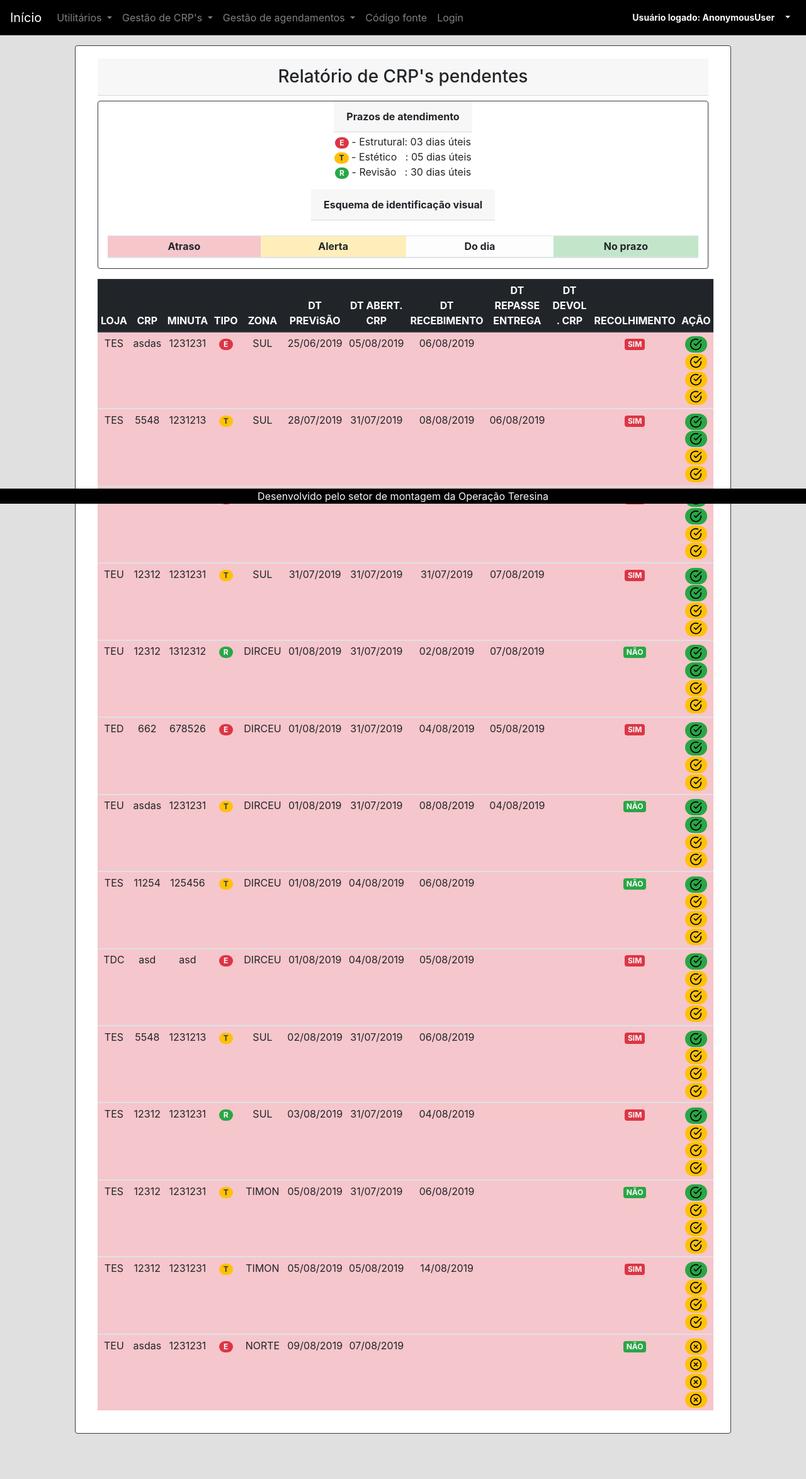
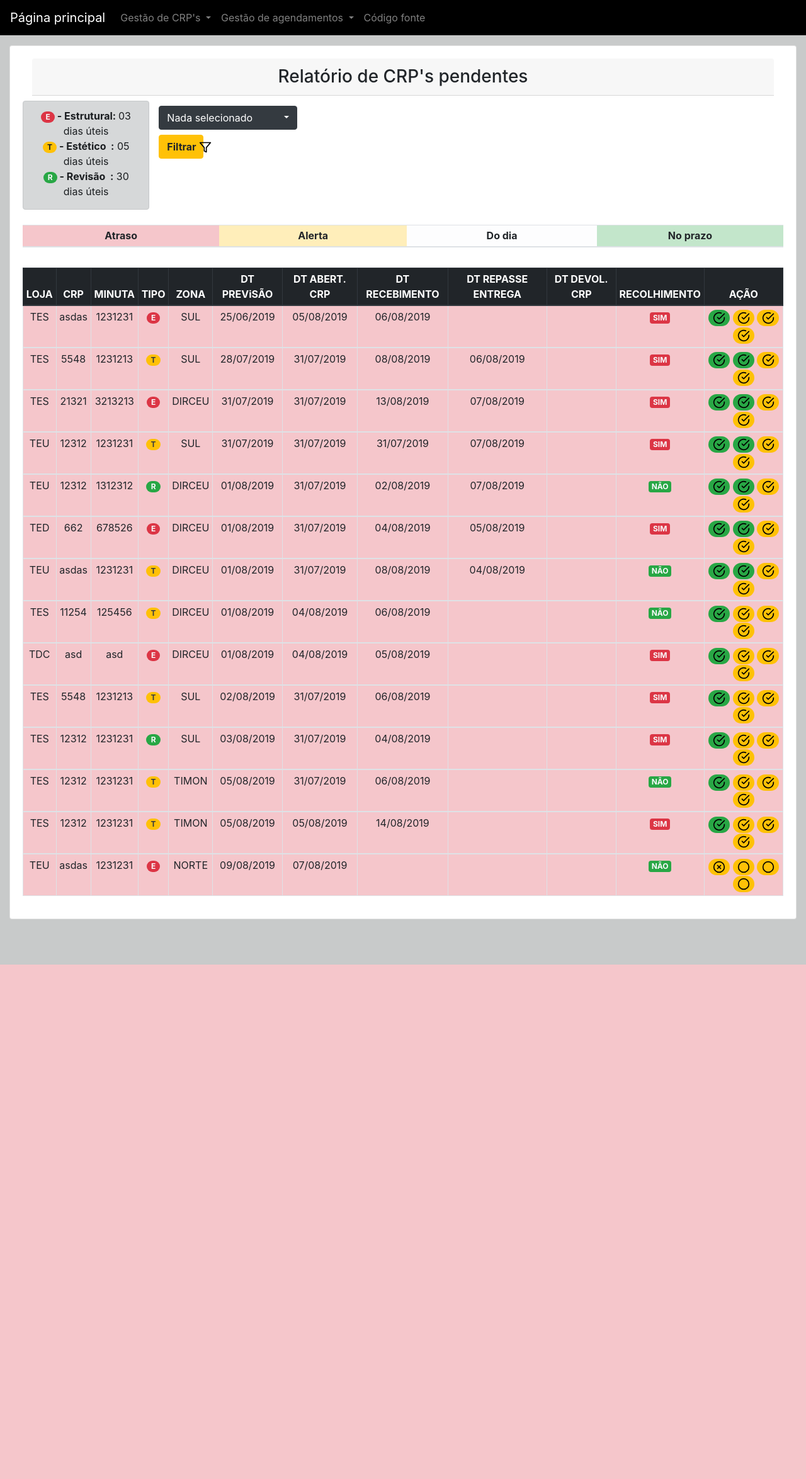
Before and after one commit to Glaysonvisgueira/agendamento-de-servico, a Django app: page /crp/relatorio-de-crps-pendentes/ in a window 1280 px wide. Shown: the whole page at 63% size. After the commit the page ends 1532 px from the top, so only its background shows below. Run offline with Django 3.2, Linux system fonts and the light colour scheme; data comes from the database, SQL or seed files in the repository; both versions use the stored data as it was after the commit; lists and menus that the app fills with data are empty; some libraries are stand-ins or nearby versions.

Commit message:
Filters update

```diff
--- a/core/templates/base.html
+++ b/core/templates/base.html
@@ -12,10 +12,14 @@
 
  .background-site
  {
-  background: #E0E0E0;
+  background: rgb(200, 202, 202);
   background-repeat: repeat;
   background-size:100%;
 }
+
+.navbar-nav > li > .dropdown-menu { background-color: rgb(255, 250, 250); }
+.navbar-nav > li > .dropdown-menu a{   color: #000000;  }
+.navbar-nav > li > .dropdown-menu a:hover{   color: #ffffff; background-color: #000000; }
 
 </style>
 
@@ -24,20 +28,20 @@
   <meta charset="utf-8">
   <meta name="viewport" content="width=device-width, initial-scale=1.0">
   <meta name="description" content="Routermax: uma plataforma para automatizar a routeirização de pontos de visita." />
-  <title>Sistema de agendamentos</title>
+  <title>Sistema de controle documental</title>
   <link rel="stylesheet" href="{% static 'css/bootstrap.min.css' %}" />
 </head>
 <body class="background-site">
-  <nav class="navbar navbar-expand-lg navbar-dark fixed-top" style="background-color: #000000;">
+  <nav class="navbar navbar-expand-lg navbar-dark fixed-top " style="background-color: #000000;">
 
-  <a class="navbar-brand" href="{% url 'home' %}">Início</a>
+  <a class="navbar-brand" href="{% url 'home' %}">Página principal</a>
   <button class="navbar-toggler" type="button" data-toggle="collapse" data-target="#conteudoNavbarSuportado" aria-controls="conteudoNavbarSuportado" aria-expanded="false" aria-label="Alterna navegação">
     <span class="navbar-toggler-icon"></span>
   </button>
 
-  <div class="collapse navbar-collapse" id="conteudoNavbarSuportado">
+  <div class="collapse navbar-collapse "  id="conteudoNavbarSuportado">
     <ul class="navbar-nav mr-auto">
-      <li class="nav-item dropdown">
+      <!--<li class="nav-item dropdown">
         <a class="nav-link dropdown-toggle" href="#" id="navbarDropdown" role="button" data-toggle="dropdown" aria-haspopup="true" aria-expanded="false">
           Utilitários
         </a>
@@ -45,8 +49,8 @@
           <a class="dropdown-item" href="#">Cadastrar telefone</a>
           <a class="dropdown-item" href="#">Relação de telefones</a>
         </div>
-      </li>
-      <li class="nav-item dropdown">
+      </li>-->
+      <li class="nav-item dropdown ">
         <a class="nav-link dropdown-toggle" href="#" id="navbarDropdown" role="button" data-toggle="dropdown" aria-haspopup="true" aria-expanded="false">
           Gestão de CRP's
         </a>
@@ -69,14 +73,15 @@
       <li class="nav-item">
         <a class="nav-link" href="https://github.com/Glaysonvisgueira/agendamento-de-servico"  data-toggle="tooltip" data-placement="bottom" title="Link do repositório do projeto no Github">Código fonte</a>
       </li>
-
+<!--
       <li class="nav-item">
         <a class="nav-link" href="{% url 'login' %}">Login</a>
       </li>
+    -->
     </ul>
   </div>
 
-
+<!--
   <div class="dropdown">
     <a class="btn btn-sm dropdown-toggle font-weight-bold text-light" style="background-color: #000000;" href="#" role="button" id="dropdownMenuLink" data-toggle="dropdown" aria-haspopup="true" aria-expanded="false">
       &nbsp;&nbsp;&nbsp;<img src="/static/feather/user-check.svg" style="background-color: #000000;" alt="user-check" class="icone">&nbsp;&nbsp;&nbsp;Usuário logado:&nbsp;{{user|capfirst}}&nbsp;&nbsp;&nbsp;
@@ -88,7 +93,7 @@
       <a class="dropdown-item" href="#">Logout</a>
     </div>
   </div>
-
+-->
 </nav>
 
 <!--<script src="https://code.jquery.com/jquery-3.3.1.slim.min.js" integrity="sha384-q8i/X+965DzO0rT7abK41JStQIAqVgRVzpbzo5smXKp4YfRvH+8abtTE1Pi6jizo" crossorigin="anonymous"></script>
@@ -99,12 +104,19 @@
 <script src="/static/js/jquery-3.2.1.min.js"></script>
 <script src="/static/js/popper.min.js"></script>
 <script src="/static/js/bootstrap.min.js"></script>
+<!-- Latest compiled and minified CSS -->
+<link rel="stylesheet" href="https://cdn.jsdelivr.net/npm/bootstrap-select@1.13.9/dist/css/bootstrap-select.min.css">
 
+<!-- Latest compiled and minified JavaScript -->
+<script src="https://cdn.jsdelivr.net/npm/bootstrap-select@1.13.9/dist/js/bootstrap-select.min.js"></script>
+
+<!-- (Optional) Latest compiled and minified JavaScript translation files -->
+<script src="https://cdn.jsdelivr.net/npm/bootstrap-select@1.13.9/dist/js/i18n/defaults-*.min.js"></script>
 
 <br/><br/><br/>
 {% block content %} {% endblock %}
 <br/><br/><br/>
-
+<!--
 <footer class="footer fixed-bottom" style="background-color: #000000;">
 
   <div class="text-center text-light">Desenvolvido pelo setor de montagem da Operação Teresina
@@ -118,5 +130,6 @@
 
 
 </footer>
+-->
 </body>
 </html>
--- a/crp/templates/relatorio-de-crps.html
+++ b/crp/templates/relatorio-de-crps.html
@@ -12,20 +12,33 @@
 </script>
 
 <div class="container-fluid">
-	<div class="card col-10 mx-auto border border-dark">
+	<div class="card col-12 mx-auto">
 
 		<div class="card-body col-12 mx-auto">
 		<!--<span class="badge badge-warning">Data atual: {{data_atual|date:"d/m/Y"}}</span>
 			<span class="badge badge-warning">Data atual: {{data_alerta|date:"d/m/Y"}}</span>-->
 			<h3 class="card-header text-center">Relatório de CRP's pendentes</h3>
+			<div class="row">
+			<div class="card col-2 mt-2 alert-dark">
 
-			<div class="card col-12 mt-2 border border-dark ">
-				<a class="card-header mx-auto"><strong>Prazos de atendimento</strong></a>
 				<p class="text-center">
-					<a class="badge badge-pill badge-danger text-light mt-2">E</a> - Estrutural: 03 dias úteis<br>
-					<a class="badge badge-pill badge-warning">T</a> - Estético &nbsp;&nbsp;: 05 dias úteis<br>
-					<a class="badge badge-pill badge-success text-light">R</a> - Revisão &nbsp;&nbsp;: 30 dias úteis</p>
-					<a class="card-header mx-auto"><strong>Esquema de identificação visual</strong></a>
+					<a class="badge badge-pill badge-danger text-light mt-3">E</a><strong> - Estrutural: </strong>03 dias úteis<br>
+					<a class="badge badge-pill badge-warning">T</a><strong> - Estético&nbsp;&nbsp;:</strong> 05 dias úteis<br>
+					<a class="badge badge-pill badge-success text-light">R</a><strong> - Revisão&nbsp;&nbsp;:</strong> 30 dias úteis</p>
+				</div>
+				<div class="col-1 mt-3">
+
+					<form>
+					<select class="selectpicker" multiple data-max-options="2" data-style="btn-dark" name="tipo_crp">
+						<option selected>Nada selecionado</option>
+						<option data-subtext="Estético"><strong>T</strong></option>
+						<option data-subtext="Estrutural" >E</option>
+						<option data-subtext="Revisão" >R</option>
+					  </select>
+					  <button type="submit" class="btn btn-warning btn-block mt-2"><strong>Filtrar</strong>&nbsp;<img src="/static/feather/filter.svg" alt="filter" class="icone"></button>
+					</form>
+
+			</div>
 				<table class="table table-sm table-light mt-4">
 					<thead>
 						<tr>
@@ -36,11 +49,8 @@
 						</tr>
 					</thead>
 				</table>
-				</div>
-
-
-
-				<table class="table table-hover table-sm table-light mt-3">
+				<div class="table-responsive">
+				<table class="table table-hover table-sm table-light table-bordered mt-3 ">
 					<thead class="thead-dark">
 						<tr>
 							<th  class="text-center">LOJA</th>
@@ -86,9 +96,9 @@
 							{% if crp.dataChegadaPeca == null %}
 							<td class="text-center">
 								<a href="{% url 'editar_chegada_peca' pk=crp.pk %}" class="badge badge-pill badge-warning" data-toggle="tooltip" data-placement="top" title="Confirmar recebimento"><img src="/static/feather/x-circle.svg" alt="check-circle" class="icone"></a>
-								<a class="badge badge-pill badge-warning" data-toggle="tooltip" data-placement="top" title="Disponível após a chegada da peça"><img src="/static/feather/x-circle.svg" alt="check-circle" class="icone"></a>
-								<a class="badge badge-pill badge-warning" data-toggle="tooltip" data-placement="top" title="Disponível após o devolvimento da CRP pelo setor de entregas"><img src="/static/feather/x-circle.svg" alt="check-circle" class="icone"></a>
-								<a class="badge badge-pill badge-warning" data-toggle="tooltip" data-placement="top" title="Disponível após o montagem da peça"><img src="/static/feather/x-circle.svg" alt="check-circle" class="icone"></a>
+								<a class="badge badge-pill badge-warning" data-toggle="tooltip" data-placement="top" title="Disponível após a chegada da peça"><img src="/static/feather/circle.svg" alt="check-circle" class="icone"></a>
+								<a class="badge badge-pill badge-warning" data-toggle="tooltip" data-placement="top" title="Disponível após o devolvimento da CRP pelo setor de entregas"><img src="/static/feather/circle.svg" alt="check-circle" class="icone"></a>
+								<a class="badge badge-pill badge-warning" data-toggle="tooltip" data-placement="top" title="Disponível após o montagem da peça"><img src="/static/feather/circle.svg" alt="check-circle" class="icone"></a>
 							</td>
 							{% elif crp.dataChegadaPeca != null and crp.dataEnvioSetorEntrega == null%}
 							<td class="text-center">
@@ -184,7 +194,7 @@
 
 					</tbody>{% endfor %}
 				</table>
-
+			</div>
 
 
 			</div>
--- a/crp/views.py
+++ b/crp/views.py
@@ -3,14 +3,13 @@
 from bootstrap_datepicker_plus import DateTimePickerInput
 from django.core.paginator import Paginator, EmptyPage, PageNotAnInteger
 from datetime import date, timedelta
-from bootstrap_modal_forms.generic import BSModalCreateView
 
 
 from crp.models import Crp
 from crp.forms import CrpForm, DataChegadaPecaForm, DataEnvioSetorEntregaForm, DataConclusaoForm, DataRecebimentoSetorEntregaForm, StatusForm
 
 
-def is_valid_queryparam(param, param2):
+def is_valid_queryparam(param):
     return param != '' and param is not None
 
 def cadastrar_crp(request):
@@ -31,11 +30,13 @@
     data_atual = date.today()
     data_alerta = data_atual + timedelta(days=3)
     template_name = 'relatorio-de-crps.html'
+    tipo_crp = request.GET.get('tipo_crp')
+    if is_valid_queryparam(tipo_crp):
+        crps = crps.filter(tipo=tipo_crp)
     context = {
         'crps': crps,
         'data_atual': data_atual,
         'data_alerta': data_alerta,
-
     }
 
     return render(request, template_name, context)
```
Also changed, not shown: core/templates/home.html (+12 -2 lines), db.sqlite3. Lines whose indentation alone changed are shown as unchanged.
